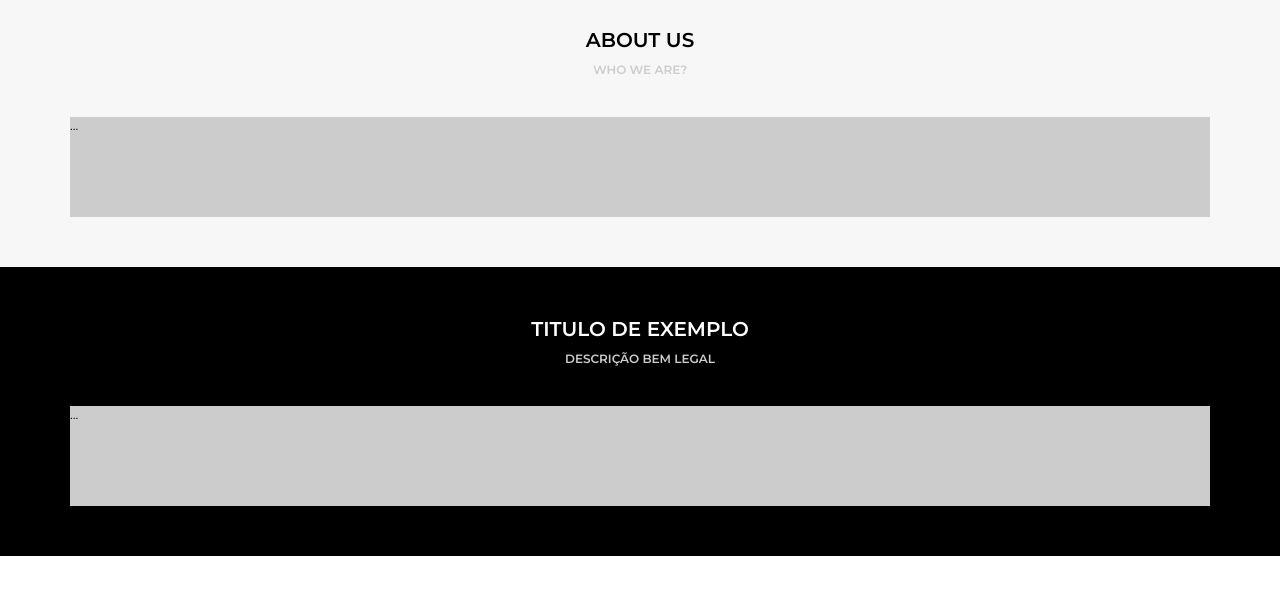
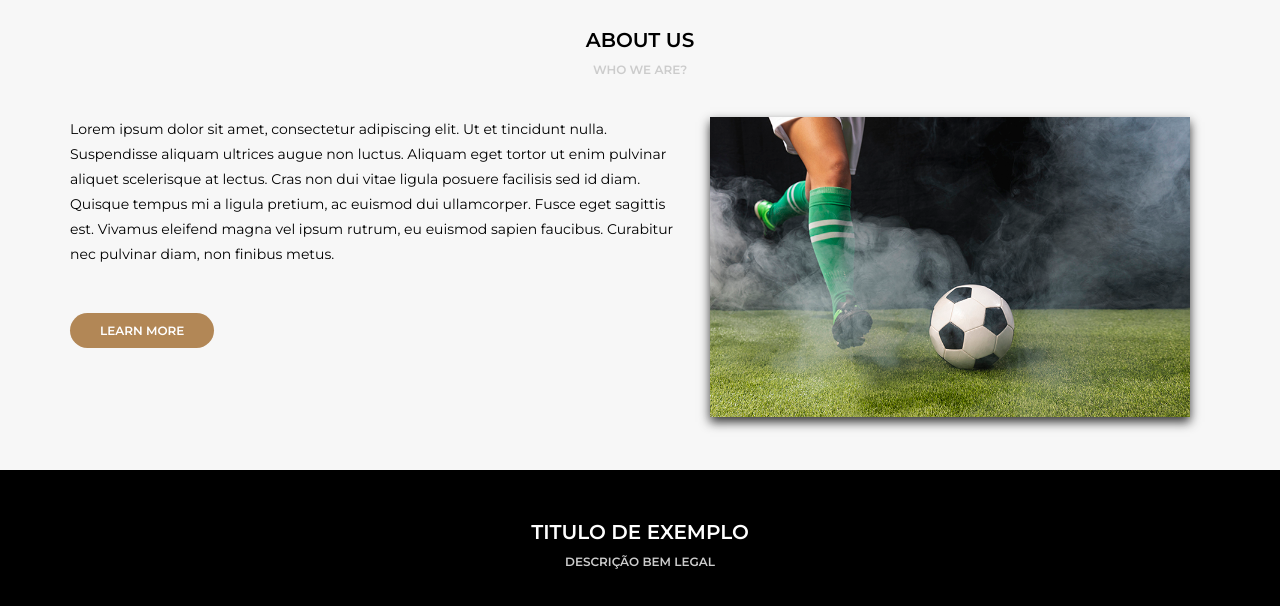
Before and after one commit to JairoSanctorum/B7web-Projetos, a plain HTML site: page awax/home.html in a window 1280 px wide. Shown: the part 822-1428 px from the top of the page. Before the commit the page ends 1378 px from the top, so only its background shows below. Drawn offline with Linux system fonts and the light colour scheme.

Commit message:
Parte do about us concluido com sucesso

```diff
--- a/awax/assets/css/style.css
+++ b/awax/assets/css/style.css
@@ -69,6 +69,19 @@ header {
     color: #ccc;
 }
 
+.button {
+    display: inline-block;
+    background-color: #B28756;
+    color: #FFF;
+    text-transform: uppercase;
+    font-size: 12px;
+    font-weight: 600;
+    text-decoration: none;
+    padding: 10px 30px;
+    margin-top: 30px;
+    border-radius: 20px;
+}
+
 .banner {
     height: calc(100vh - 100px);
     background-color: #333;
@@ -112,19 +125,6 @@ header {
 .banner h2 {
     text-transform: uppercase;
     margin-top: 20px;
-}
-
-.banner a {
-    display: block;
-    background-color: #B28756;
-    color: #FFF;
-    text-transform: uppercase;
-    font-size: 12px;
-    font-weight: 600;
-    text-decoration: none;
-    padding: 10px 30px;
-    margin-top: 30px;
-    border-radius: 20px;
 }
 
 .banner .sliders-pointers {
@@ -181,15 +181,14 @@ header {
 .default .section-body {
     max-width: 1140px;
     margin: auto;
-    min-height: 100px;
-    background-color: #ccc;
 }
 
 .default.light {
     background-color: #F7F7F7;
 }
 
-.default.light .section-title {
+.default.light .section-title,
+.default.light .section-body {
     color: #000;
 }
 
@@ -197,6 +196,40 @@ header {
     background-color: #000;
 }
 
-.default.dark .section-title {
+.default.dark .section-title,
+.default.dark .section-body {
     color: #FFF;
 }
+
+
+
+
+
+
+
+/*
+CSS DE ÁREAS ESPECÍFICAS
+*/
+
+.section-aboutus {
+    display: flex;
+}
+
+.section-aboutus--left {
+    flex:1;
+}
+
+.section-aboutus--left p {
+    font-size: 14px;
+    line-height: 25px;
+}
+
+.section-aboutus--right {
+    width: 520px;
+    text-align: center;
+}
+
+.section-aboutus--right img {
+    width: 480px;
+    box-shadow: 0px 5px 10px #333;
+}
--- a/awax/home.html
+++ b/awax/home.html
@@ -39,19 +39,19 @@
                 <div class="slidearea">
                     <h1>Design is about<br><span>Communication</span></h1>
                     <h2>Call Us: +00 0 1234 5678</h2>
-                    <a href="">Get in touch!</a>
+                    <a href="" class="button">Get in touch!</a>
                 </div>
             </div><div class="slide">
                 <div class="slidearea">
                     <h1>Design is about<br><span>Test</span></h1>
                     <h2>Call Us: +00 0 1234 5678</h2>
-                    <a href="">Get in touch!</a>
+                    <a href="" class="button">Get in touch!</a>
                 </div>
             </div><div class="slide">
                 <div class="slidearea">
                     <h1>Design is about<br><span>Something</span></h1>
                     <h2>Call Us: +00 0 1234 5678</h2>
-                    <a href="">Get in touch!</a>
+                    <a href="" class="button">Get in touch!</a>
                 </div>
             </div>
         </div>
@@ -66,7 +66,16 @@
         <div class="section-title">About us</div>
         <div class="section-desc">Who we are?</div>
         <div class="section-body">
-            ...
+            <div class="section-aboutus">
+                <div class="section-aboutus--left">
+                    <p>Lorem ipsum dolor sit amet, consectetur adipiscing elit. Ut et tincidunt nulla. Suspendisse aliquam ultrices augue non luctus. Aliquam eget tortor ut enim pulvinar aliquet scelerisque at lectus. Cras non dui vitae ligula posuere facilisis sed id diam. Quisque tempus mi a ligula pretium, ac euismod dui ullamcorper. Fusce eget sagittis est. Vivamus eleifend magna vel ipsum rutrum, eu euismod sapien faucibus. Curabitur nec pulvinar diam, non finibus metus.</p>
+                    <br>
+                    <a href="" class="button">Learn More</a>
+                </div>
+                <div class="section-aboutus--right">
+                    <img src="media/foto9.jpg" alt="futebol">
+                </div>
+            </div>
         </div>
     </section>
 
```
